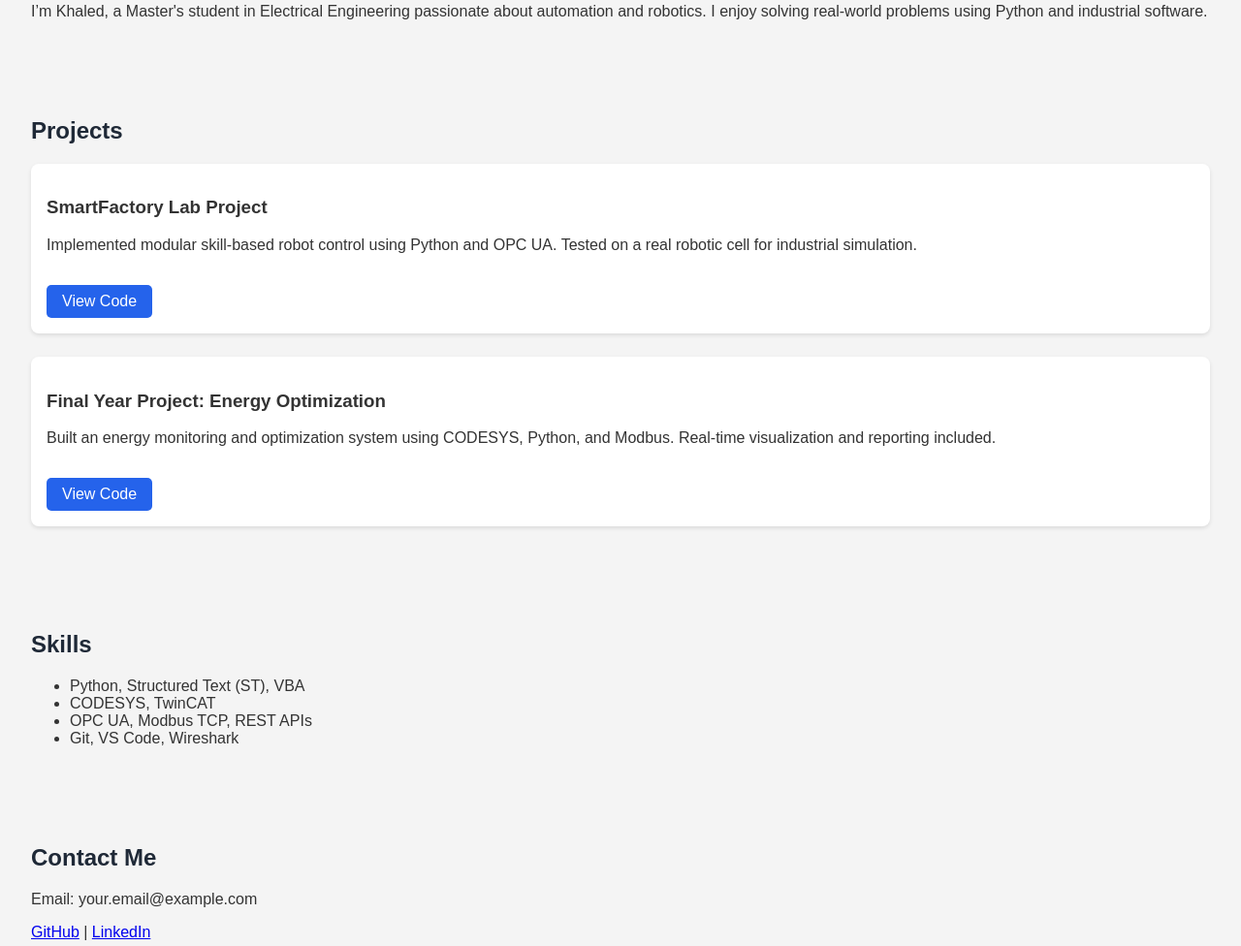
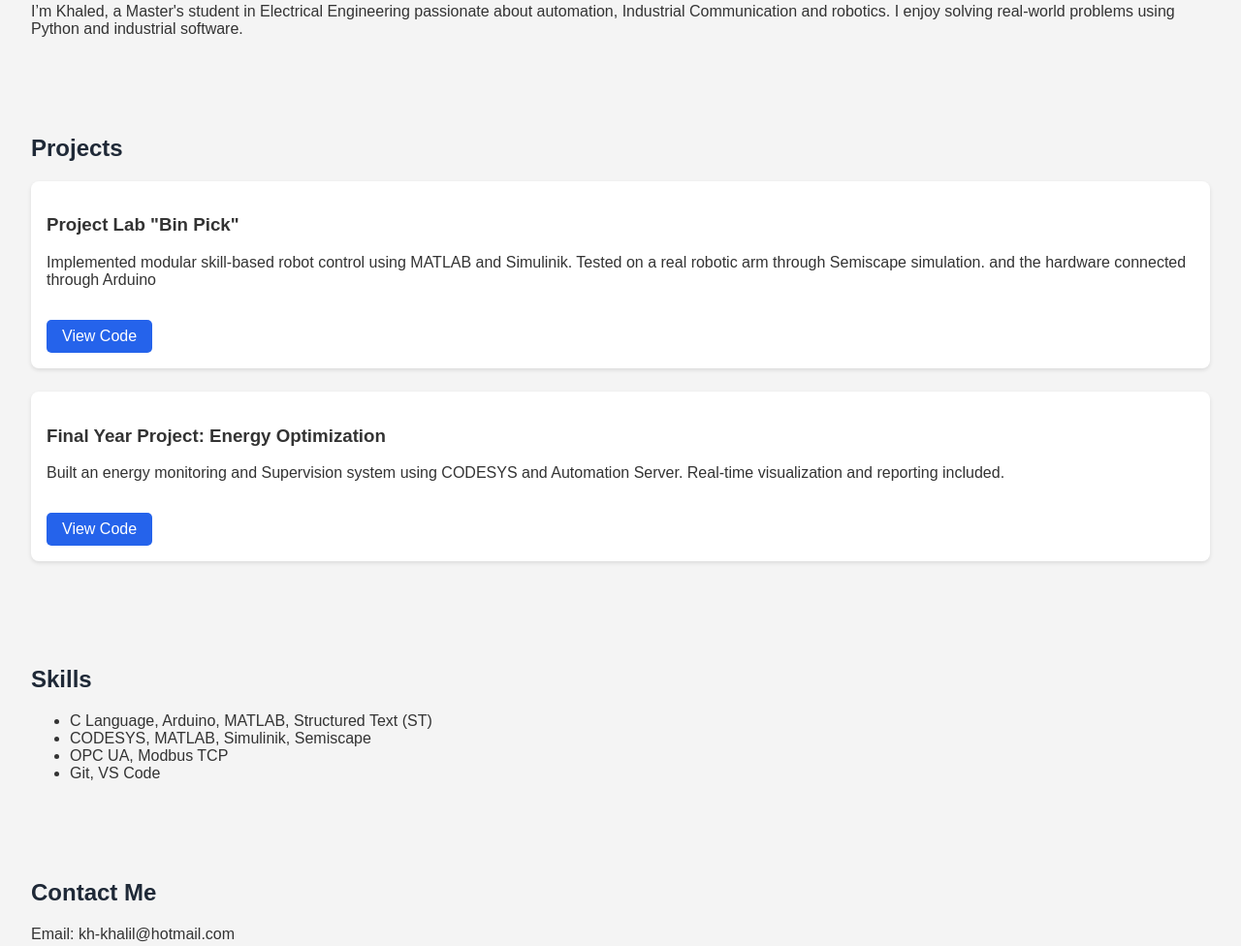
Before and after one commit to Khaledada/My-Portfolio, a plain HTML site: page index.html in a window 1280 px wide. Shown: the part 259-1235 px from the top of the page at 97% size. Drawn offline with Linux system fonts and the light colour scheme.

Commit message:
Did modifications to my Website

```diff
--- a/index.html
+++ b/index.html
@@ -67,20 +67,20 @@
   <div class="container" id="about">
     <h2>About Me</h2>
     <p>
-      I’m Khaled, a Master's student in Electrical Engineering passionate about automation and robotics. I enjoy solving real-world problems using Python and industrial software.
+      I’m Khaled, a Master's student in Electrical Engineering passionate about automation, Industrial Communication and robotics. I enjoy solving real-world problems using Python and industrial software.
     </p>
   </div>
 
   <div class="container" id="projects">
     <h2>Projects</h2>
     <div class="project">
-      <h3>SmartFactory Lab Project</h3>
-      <p>Implemented modular skill-based robot control using Python and OPC UA. Tested on a real robotic cell for industrial simulation.</p>
+      <h3>Project Lab "Bin Pick"</h3>
+      <p>Implemented modular skill-based robot control using MATLAB and Simulinik. Tested on a real robotic arm through Semiscape simulation. and the hardware connected through Arduino</p>
       <a href="#" class="button">View Code</a>
     </div>
     <div class="project">
       <h3>Final Year Project: Energy Optimization</h3>
-      <p>Built an energy monitoring and optimization system using CODESYS, Python, and Modbus. Real-time visualization and reporting included.</p>
+      <p>Built an energy monitoring and Supervision system using CODESYS and Automation Server. Real-time visualization and reporting included.</p>
       <a href="#" class="button">View Code</a>
     </div>
   </div>
@@ -88,17 +88,17 @@
   <div class="container" id="skills">
     <h2>Skills</h2>
     <ul>
-      <li>Python, Structured Text (ST), VBA</li>
-      <li>CODESYS, TwinCAT</li>
-      <li>OPC UA, Modbus TCP, REST APIs</li>
-      <li>Git, VS Code, Wireshark</li>
+      <li>C Language, Arduino, MATLAB, Structured Text (ST)</li>
+      <li>CODESYS, MATLAB, Simulinik, Semiscape</li>
+      <li>OPC UA, Modbus TCP</li>
+      <li>Git, VS Code</li>
     </ul>
   </div>
 
   <div class="container" id="contact">
     <h2>Contact Me</h2>
-    <p>Email: your.email@example.com</p>
-    <p><a href="https://github.com/yourusername">GitHub</a> | <a href="https://linkedin.com/in/yourprofile">LinkedIn</a></p>
+    <p>Email: kh-khalil@hotmail.com</p>
+    <p><a href="https://github.com/khaledada">GitHub</a> | <a href="https://www.linkedin.com/in/khaled-khalil-128041189/">LinkedIn</a></p>
   </div>
 
   <footer>
```
Also changed, not shown: 1 other file.
